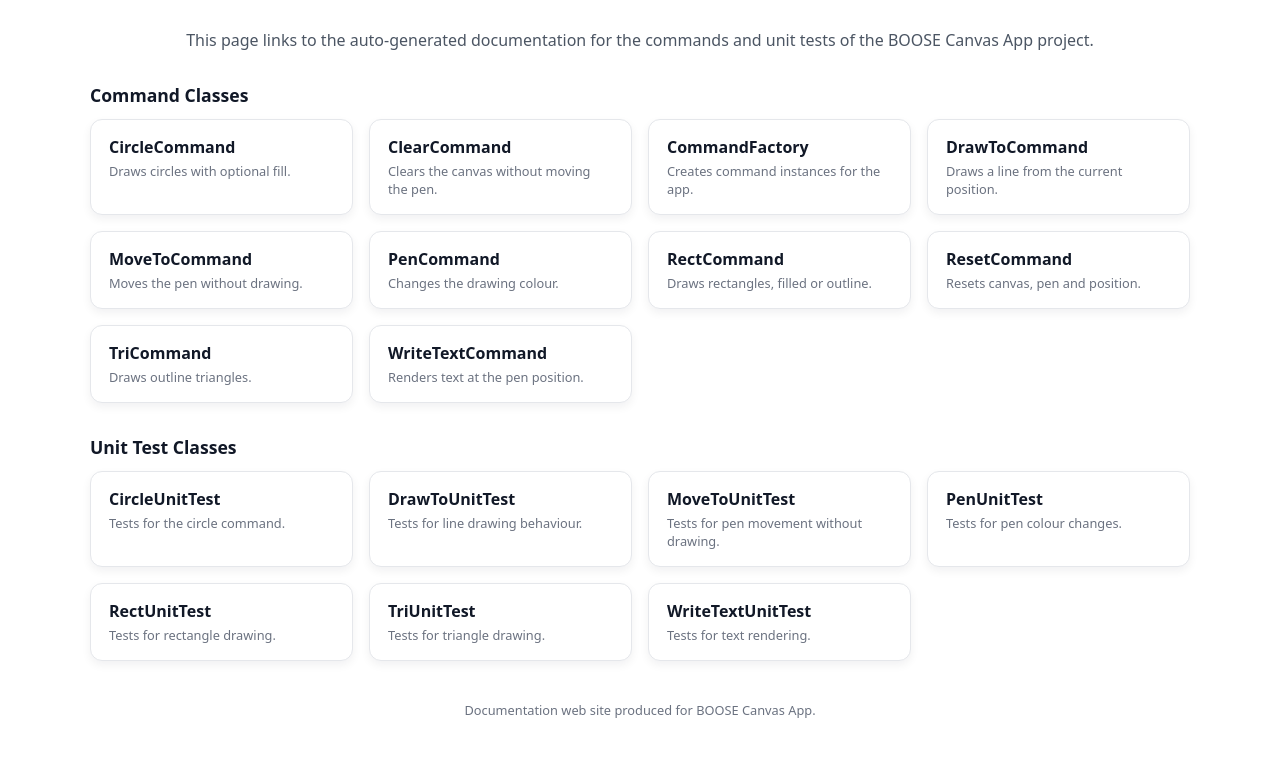
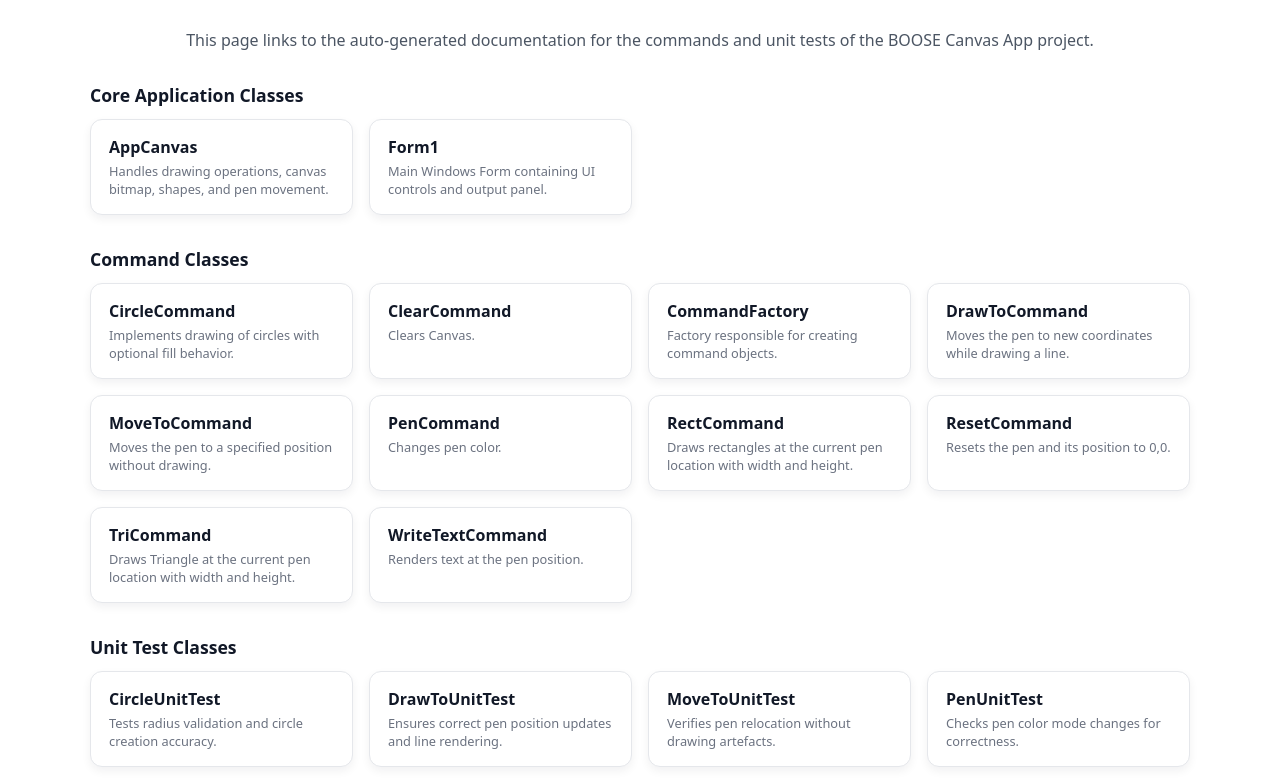
Before and after one commit to quincydahal/BOOSE_Documentation, a plain HTML site: page index.html in a window 1280 px wide. Shown: the part 115-895 px from the top of the page. Before the commit the page ends 874 px from the top, so only its background shows below. Drawn offline with Linux system fonts and the light colour scheme.

Commit message:
Website Documentation

```diff
--- a/index.html
+++ b/index.html
@@ -2,7 +2,7 @@
 <html lang="en">
 <head>
     <meta charset="UTF-8" />
-    <title>Quincy Dahal - BOOSE DOCUMENTATION</title>
+    <title>Quincy Dahal - BOOSE INTERPRETER DOCUMENTATION</title>
     <style>
         /* ---- Base layout ---- */
         * {
@@ -99,7 +99,7 @@
 </head>
 <body>
     <div class="page">
-        <h1>Quincy Dahal - BOOSE DOCUMENTATION</h1>
+        <h1>Quincy Dahal - BOOSE INTERPRETER DOCUMENTATION</h1>
         <div class="subtitle-main">
             ID: 77466805 - L6 ASE ASSIGNMENT
         </div>
@@ -108,44 +108,56 @@
             This page links to the auto-generated documentation for the commands
             and unit tests of the BOOSE Canvas App project.
         </p>
+        <!-- New section: core application classes -->
+        <h2>Core Application Classes</h2>
+        <ul class="card-grid">
+            <li class="card">
+                <a href="AppCanvas.html">AppCanvas</a>
+                <span class="subtitle">Handles drawing operations, canvas bitmap, shapes, and pen movement.</span>
+            </li>
+            <li class="card">
+                <a href="Form1.html">Form1</a>
+                <span class="subtitle">Main Windows Form containing UI controls and output panel.</span>
+            </li>
+        </ul>
 
         <h2>Command Classes</h2>
         <ul class="card-grid">
             <li class="card">
                 <a href="CircleCommand.html">CircleCommand</a>
-                <span class="subtitle">Draws circles with optional fill.</span>
+                <span class="subtitle">Implements drawing of circles with optional fill behavior.</span>
             </li>
             <li class="card">
                 <a href="ClearCommand.html">ClearCommand</a>
-                <span class="subtitle">Clears the canvas without moving the pen.</span>
+                <span class="subtitle">Clears Canvas.</span>
             </li>
             <li class="card">
                 <a href="CommandFactory.html">CommandFactory</a>
-                <span class="subtitle">Creates command instances for the app.</span>
+                <span class="subtitle">Factory responsible for creating command objects.</span>
             </li>
             <li class="card">
                 <a href="DrawToCommand.html">DrawToCommand</a>
-                <span class="subtitle">Draws a line from the current position.</span>
+                <span class="subtitle">Moves the pen to new coordinates while drawing a line.</span>
             </li>
             <li class="card">
                 <a href="MoveToCommand.html">MoveToCommand</a>
-                <span class="subtitle">Moves the pen without drawing.</span>
+                <span class="subtitle">Moves the pen to a specified position without drawing.</span>
             </li>
             <li class="card">
                 <a href="PenCommand.html">PenCommand</a>
-                <span class="subtitle">Changes the drawing colour.</span>
+                <span class="subtitle">Changes pen color.</span>
             </li>
             <li class="card">
                 <a href="RectCommand.html">RectCommand</a>
-                <span class="subtitle">Draws rectangles, filled or outline.</span>
+                <span class="subtitle">Draws rectangles at the current pen location with width and height.</span>
             </li>
             <li class="card">
                 <a href="ResetCommand.html">ResetCommand</a>
-                <span class="subtitle">Resets canvas, pen and position.</span>
+                <span class="subtitle">Resets the pen and its position to 0,0.</span>
             </li>
             <li class="card">
                 <a href="TriCommand.html">TriCommand</a>
-                <span class="subtitle">Draws outline triangles.</span>
+                <span class="subtitle">Draws Triangle at the current pen location with width and height.</span>
             </li>
             <li class="card">
                 <a href="WriteTextCommand.html">WriteTextCommand</a>
@@ -157,27 +169,27 @@
         <ul class="card-grid">
             <li class="card">
                 <a href="CircleUnitTest.html">CircleUnitTest</a>
-                <span class="subtitle">Tests for the circle command.</span>
+                <span class="subtitle">Tests radius validation and circle creation accuracy.</span>
             </li>
             <li class="card">
                 <a href="DrawToUnitTest.html">DrawToUnitTest</a>
-                <span class="subtitle">Tests for line drawing behaviour.</span>
+                <span class="subtitle">Ensures correct pen position updates and line rendering.</span>
             </li>
             <li class="card">
                 <a href="MoveToUnitTest.html">MoveToUnitTest</a>
-                <span class="subtitle">Tests for pen movement without drawing.</span>
+                <span class="subtitle">Verifies pen relocation without drawing artefacts.</span>
             </li>
             <li class="card">
                 <a href="PenUnitTest.html">PenUnitTest</a>
-                <span class="subtitle">Tests for pen colour changes.</span>
+                <span class="subtitle">Checks pen color mode changes for correctness.</span>
             </li>
             <li class="card">
                 <a href="RectUnitTest.html">RectUnitTest</a>
-                <span class="subtitle">Tests for rectangle drawing.</span>
+                <span class="subtitle">Confirms correct height/width handling and rectangle drawing.</span>
             </li>
             <li class="card">
                 <a href="TriUnitTest.html">TriUnitTest</a>
-                <span class="subtitle">Tests for triangle drawing.</span>
+                <span class="subtitle">Confirms correct height/width handling and triangle drawing.</span>
             </li>
             <li class="card">
                 <a href="WriteTextUnitTest.html">WriteTextUnitTest</a>
```
